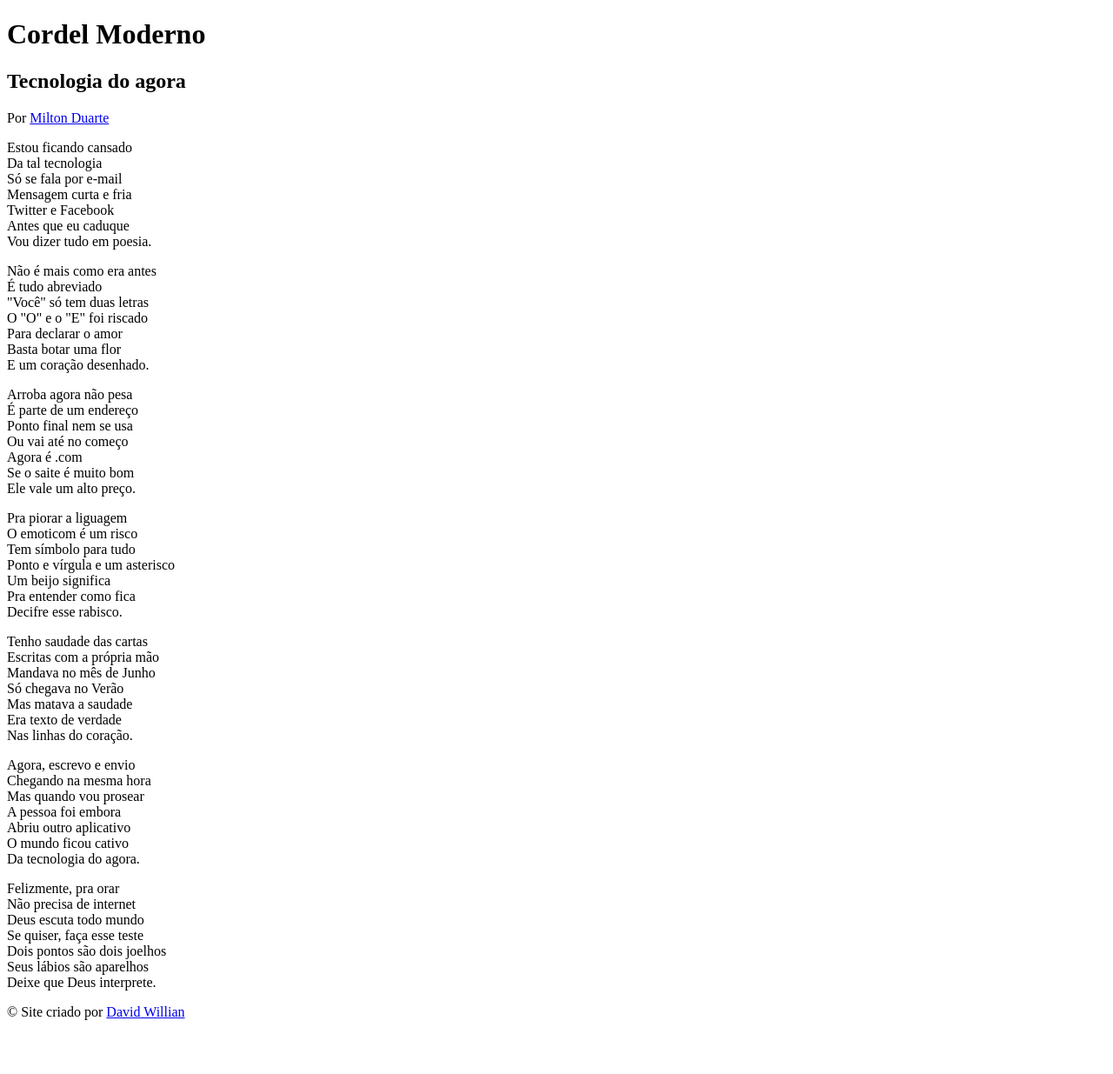
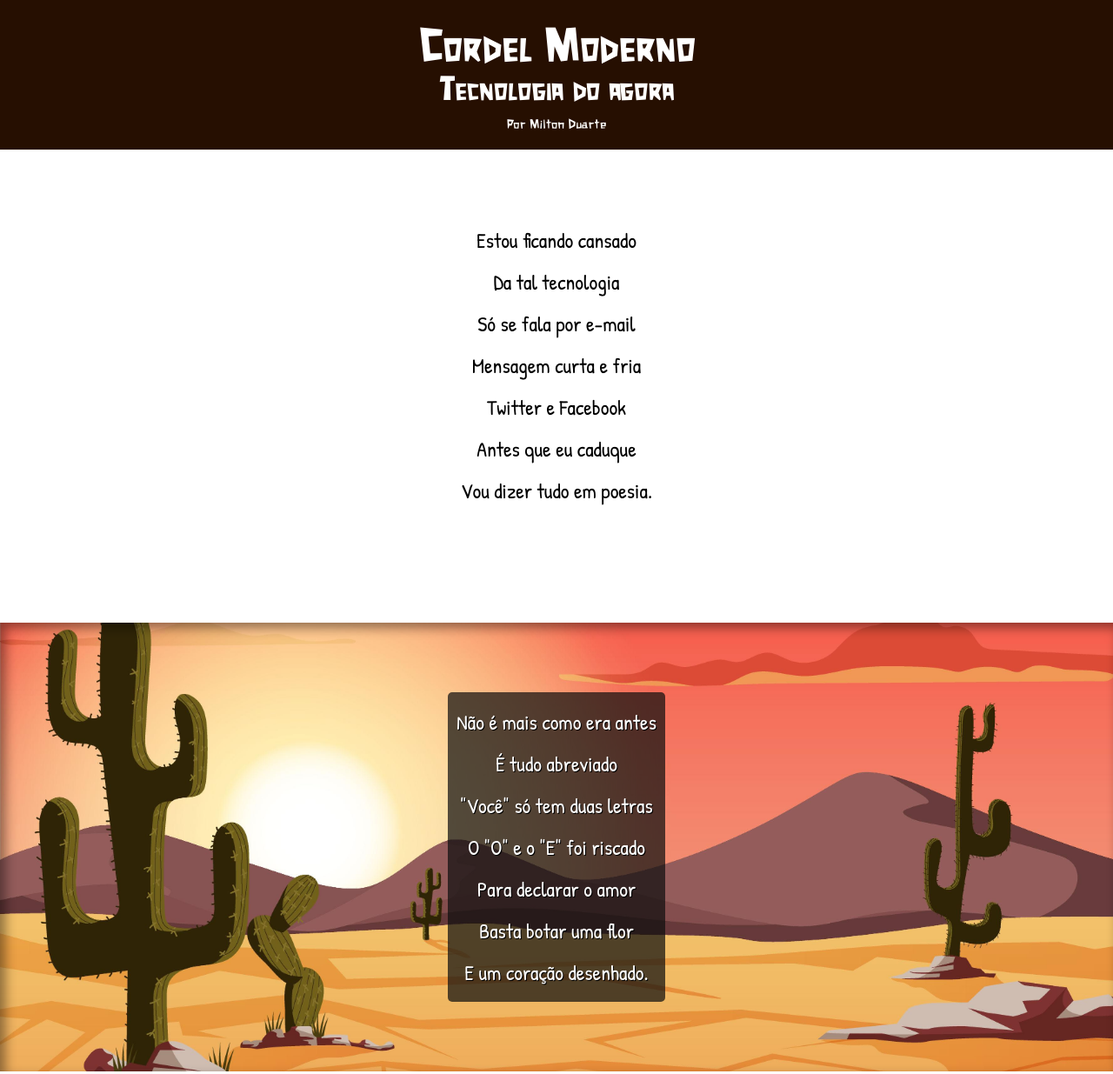
Before and after one commit to DavidWillian7/Cordel-Moderno, a plain HTML site: page index.html in a window 1280 px wide. Shown: the top 1235 px of the page at 87% size. Before the commit the page ends 1189 px from the top, so only its background shows below. Drawn offline with Linux system fonts and the light colour scheme.

Commit message:
versao 1

```diff
--- a/index.html
+++ b/index.html
@@ -5,6 +5,7 @@
     <meta http-equiv="X-UA-Compatible" content="IE=edge">
     <meta name="viewport" content="width=device-width, initial-scale=1.0">
     <title>Cordel Moderno</title>
+    <link rel="stylesheet" href="style.css">
 </head>
 <body>
     <header>
@@ -25,7 +26,7 @@
         </p>
     </section>
 
-    <section class="com-imagem">
+    <section class="com-imagem" id="fundo1">
         <p>
             Não é mais como era antes <br>
             É tudo abreviado <br>
@@ -59,7 +60,7 @@
         </p>
     </section>
 
-    <section class="com-imagem">
+    <section class="com-imagem" id="fundo2">
         <p>
             Tenho saudade das cartas <br>
             Escritas com a própria mão <br>
--- /dev/null
+++ b/style.css
@@ -0,0 +1,97 @@
+@import url('https://fonts.googleapis.com/css2?family=Patrick+Hand&display=swap');
+@font-face{
+    font-family: 'Xilosa';
+    src: url('fonte/xilosa_.ttf') format('truetype');
+    font-weight: normal;
+}
+
+*{
+    margin: 0;
+    padding: 0;
+}
+
+body{
+    font-family: 'Xilosa', cursive;
+    min-height: 100vh;
+}
+
+header{
+    background-color: #260F01;
+    color: white;
+    text-align: center;
+}
+
+header h1{
+    padding-top: 30px;
+    font-variant: small-caps;
+    font-size: 7vh;
+}
+
+header h2{
+    font-size: 5vh;
+    font-variant: small-caps;
+}
+
+header p{
+    padding-top: 10px;
+    padding-bottom: 20px;
+}
+
+a{
+    color: white;
+    text-decoration: none;
+}
+
+a:hover{
+    text-decoration: underline;
+}
+
+section{
+    text-align: center;
+    padding: 10vh;
+    line-height: 2em;
+    font-family: 'Patrick Hand', cursive;
+    font-size: 3vh;
+}
+
+section p{
+    padding-bottom: 2em;
+}
+
+.sem-imagem{
+    color: black;
+}
+
+#fundo1{
+    background-image: url('imagens/deserto.jpg');
+    background-position: 1% 70%;
+}
+
+#fundo2{
+    background-image: url('imagens/deserto.jpg');
+    background-position: 1% 70%;
+    background-image: url('imagens/planta.jpg');
+    background-position: 1% 50%;
+}
+
+.com-imagem{
+    box-shadow: inset 6px 6px 13px 0 rgba(0, 0, 0, 0.425);
+    background-size: cover;
+    background-attachment: fixed;
+    color: white;
+}
+
+.com-imagem p{
+    border-radius: 5px;
+    display: inline-block;
+    padding: 10px;
+    background-color: rgba(14, 13, 13, 0.705);
+    text-shadow: 1px 1px 0px black;
+}
+
+footer{
+    padding: 7px;
+    background-color: #260F01;
+    color: white;
+    text-align: center;
+}
```
Also changed, not shown: fonte/xilosa_.ttf (added), imagens/deserto.jpg (added), imagens/planta.jpg (added).
